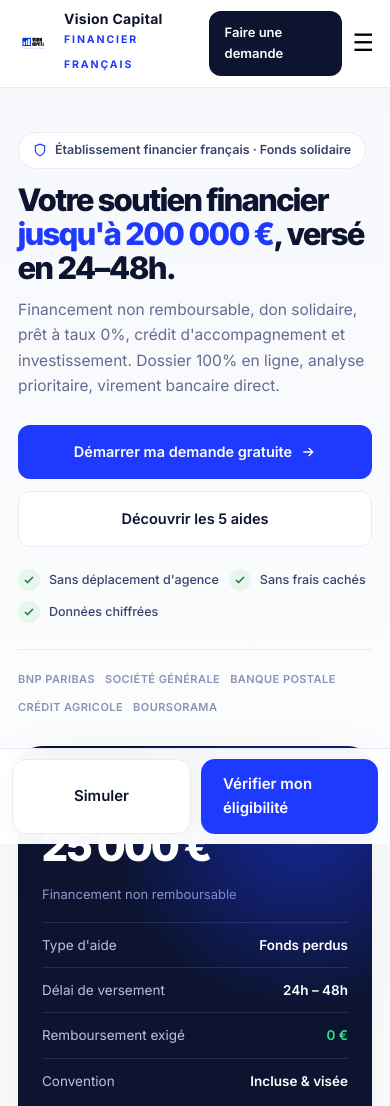
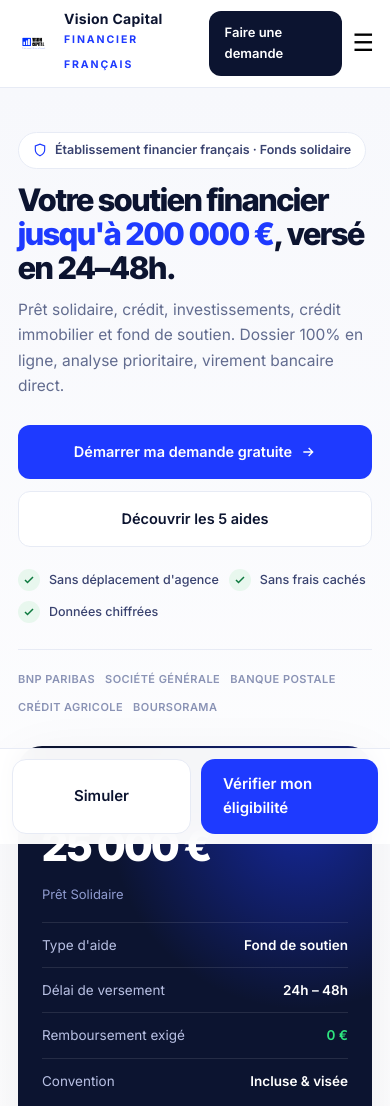
Before and after one commit to wazapassist-commits/vision-capital, a plain HTML site: page index.html in a window 390 px wide. Shown: the top 1106 px of the page. Drawn offline with Linux system fonts and the light colour scheme.

Commit message:
Renomme non remboursable en Fond de soutien

```diff
--- a/index.html
+++ b/index.html
@@ -4,7 +4,7 @@
 <meta charset="UTF-8">
 <meta name="viewport" content="width=device-width, initial-scale=1.0">
 <title>Vision Capital — Accueil | Financement Solidaire jusqu'à 200 000 €</title>
-<meta name="description" content="Vision Capital, établissement financier français. Financement non remboursable, don solidaire, prêt taux 0%. Réponse 24h-48h.">
+<meta name="description" content="Vision Capital, établissement financier français. Prêt solidaire, crédit immobilier, fond de soutien. Réponse 24h-48h.">
 <link rel="icon" href="logo.png">
 <link rel="preconnect" href="https://fonts.googleapis.com">
 <link rel="preconnect" href="https://fonts.gstatic.com" crossorigin>
@@ -27,7 +27,7 @@
 <div>
 <span class="pill"><svg fill="none" stroke="#1e3aff" stroke-width="2" viewBox="0 0 24 24"><path d="M12 22s8-4 8-10V5l-8-3-8 3v7c0 6 8 10 8 10z"/></svg> Établissement financier français · Fonds solidaire</span>
 <h1>Votre soutien financier <span>jusqu'à 200 000 €</span>, versé en 24–48h.</h1>
-<p class="lead">Financement non remboursable, don solidaire, prêt à taux 0%, crédit d'accompagnement et investissement. Dossier 100% en ligne, analyse prioritaire, virement bancaire direct.</p>
+<p class="lead">Prêt solidaire, crédit, investissements, crédit immobilier et fond de soutien. Dossier 100% en ligne, analyse prioritaire, virement bancaire direct.</p>
 <div class="hero-cta">
 <a href="demande.html" class="btn btn-blue">Démarrer ma demande gratuite
 <svg width="16" height="16" fill="none" stroke="white" stroke-width="2" viewBox="0 0 24 24"><path d="M5 12h14M13 6l6 6-6 6"/></svg></a>
@@ -43,9 +43,9 @@
 <div class="hcard">
 <div class="hcard-top"><small>DEMANDE PRIORITAIRE</small><span class="live">● Dossiers ouverts</span></div>
 <div class="hamount" id="heroAmount">25 000 €</div>
-<div style="font-size:13px;color:#8f9bcf" id="heroType">Financement non remboursable</div>
+<div style="font-size:13px;color:#8f9bcf" id="heroType">Prêt Solidaire</div>
 <ul>
-<li><span>Type d'aide</span><strong>Fonds perdus</strong></li>
+<li><span>Type d'aide</span><strong>Fond de soutien</strong></li>
 <li><span>Délai de versement</span><strong>24h – 48h</strong></li>
 <li><span>Remboursement exigé</span><strong style="color:#2ee57f">0 €</strong></li>
 <li><span>Convention</span><strong>Incluse & visée</strong></li>
@@ -82,11 +82,11 @@
 <div class="acts"><button class="btn btn-ghost" style="width:100%" onclick="prefill('Crédit Immobilier')">Demander cette aide</button></div>
 </div>
 <div class="card">
-<span class="tag green">Fonds perdus</span>
+<span class="tag green">Fond de soutien</span>
 <div class="ic"><svg fill="none" stroke-width="1.8" viewBox="0 0 24 24"><rect x="3" y="8" width="18" height="4"/><path d="M12 8v13M5 12v9h14v-9M12 8s-1.5-5-4.5-5S5 8 12 8zM12 8s1.5-5 4.5-5S19 8 12 8z"/></svg></div>
-<h3>Financement Non Remboursable</h3><h4>Aide à fonds perdus</h4>
-<p class="d">Subvention intégrale à fonds perdus. <strong>Aucun remboursement exigé.</strong></p>
-<div class="acts"><button class="btn btn-ghost" style="width:100%" onclick="prefill('Financement Non Remboursable')">Demander cette aide</button></div>
+<h3>Fond de soutien</h3><h4>Aide directe · 0 € à rembourser</h4>
+<p class="d">Soutien intégral, sans dette. <strong>Aucun remboursement exigé.</strong></p>
+<div class="acts"><button class="btn btn-ghost" style="width:100%" onclick="prefill('Fond de soutien')">Demander cette aide</button></div>
 </div>
 </div>
 <div style="text-align:center;margin-top:22px"><a href="offres.html" class="btn btn-ghost">Voir les 5 aides + procédures →</a></div>
@@ -108,7 +108,7 @@
 <span class="eyebrow">Avis bénéficiaires</span>
 <h2>Ils ont été accompagnés.</h2>
 <div class="testis">
-<div class="tcard"><div class="stars">★★★★★</div><p><strong>Virement reçu en 48h.</strong><br>Financement non remboursable de 18 000 €. Équipe très humaine.</p><div class="who"><div class="av">SM</div><div><b style="font-size:13px">Sandrine M. — Lyon</b><small>18 000 € · Fonds perdus</small></div></div></div>
+<div class="tcard"><div class="stars">★★★★★</div><p><strong>Virement reçu en 48h.</strong><br>Fond de soutien de 18 000 €. Équipe très humaine.</p><div class="who"><div class="av">SM</div><div><b style="font-size:13px">Sandrine M. — Lyon</b><small>18 000 € · Fond de soutien</small></div></div></div>
 <div class="tcard"><div class="stars">★★★★★</div><p><strong>Procédure claire, sans stress.</strong><br>Don de 9 500 €, convention reçue avant virement.</p><div class="who"><div class="av">JT</div><div><b style="font-size:13px">Jean-Claude T. — Guadeloupe</b><small>9 500 € · Don solidaire</small></div></div></div>
 <div class="tcard"><div class="stars">★★★★★</div><p><strong>Mon food-truck a démarré.</strong><br>45 000 € validés par le comité Élan en 2 jours.</p><div class="who"><div class="av">KB</div><div><b style="font-size:13px">Karim B. — Marseille</b><small>45 000 € · Investissement</small></div></div></div>
 </div>
@@ -119,7 +119,7 @@
 <div class="fg">
 <div><div style="display:flex;gap:10px;align-items:center;margin-bottom:12px"><img src="logo.png" style="height:38px;border-radius:8px;background:#fff"><b style="color:#fff">Vision Capital</b></div><p>Établissement financier français à vocation solidaire.<br><br>+33 1 84 80 20 40<br>contact@vision-capital.fr<br>12 avenue de l'Opéra, 75001 Paris</p></div>
 <div><h5>PAGES</h5><p><a href="index.html">Accueil</a><br><a href="offres.html">Nos 5 offres</a><br><a href="simulateur.html">Simulateur</a><br><a href="demande.html">Demande</a><br><a href="contact.html">Contact & FAQ</a></p></div>
-<div><h5>AIDES</h5><p><a href="offres.html">Prêt solidaire</a><br><a href="offres.html">Crédit</a><br><a href="offres.html">Investissements</a><br><a href="offres.html">Crédit immobilier</a><br><a href="offres.html">Non remboursable</a></p></div>
+<div><h5>AIDES</h5><p><a href="offres.html">Prêt solidaire</a><br><a href="offres.html">Crédit</a><br><a href="offres.html">Investissements</a><br><a href="offres.html">Crédit immobilier</a><br><a href="offres.html">Fond de soutien</a></p></div>
 <div><h5>CONFIANCE</h5><p>Convention écrite systématique<br>Virement SEPA traçable<br>Données chiffrées RGPD<br>Lun–Sam 8h–20h</p></div>
 </div>
 <div class="fb"><span>© 2026 Vision Capital — Attribution soumise à éligibilité.</span><span><a href="contact.html">Mentions légales · Confidentialité</a></span></div>
```
Also changed, not shown: contact.html (+2 -2 lines), demande.html (+2 -2 lines), offres.html (+6 -6 lines), simulateur.html (+2 -2 lines).
